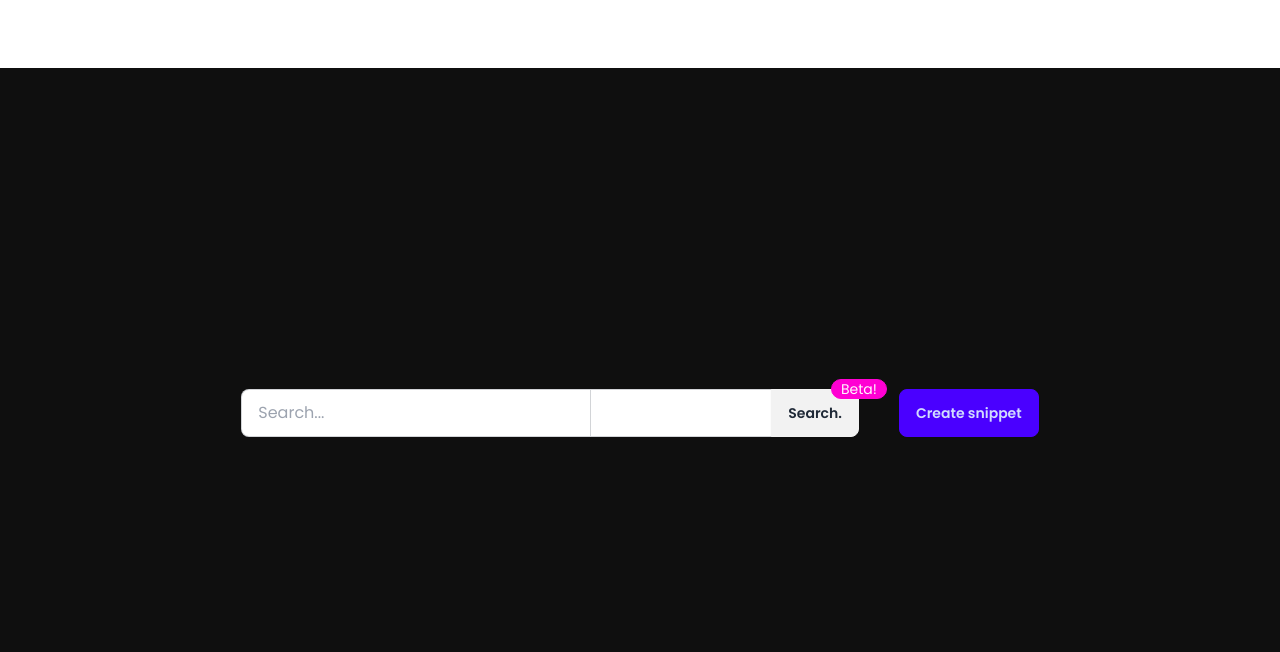
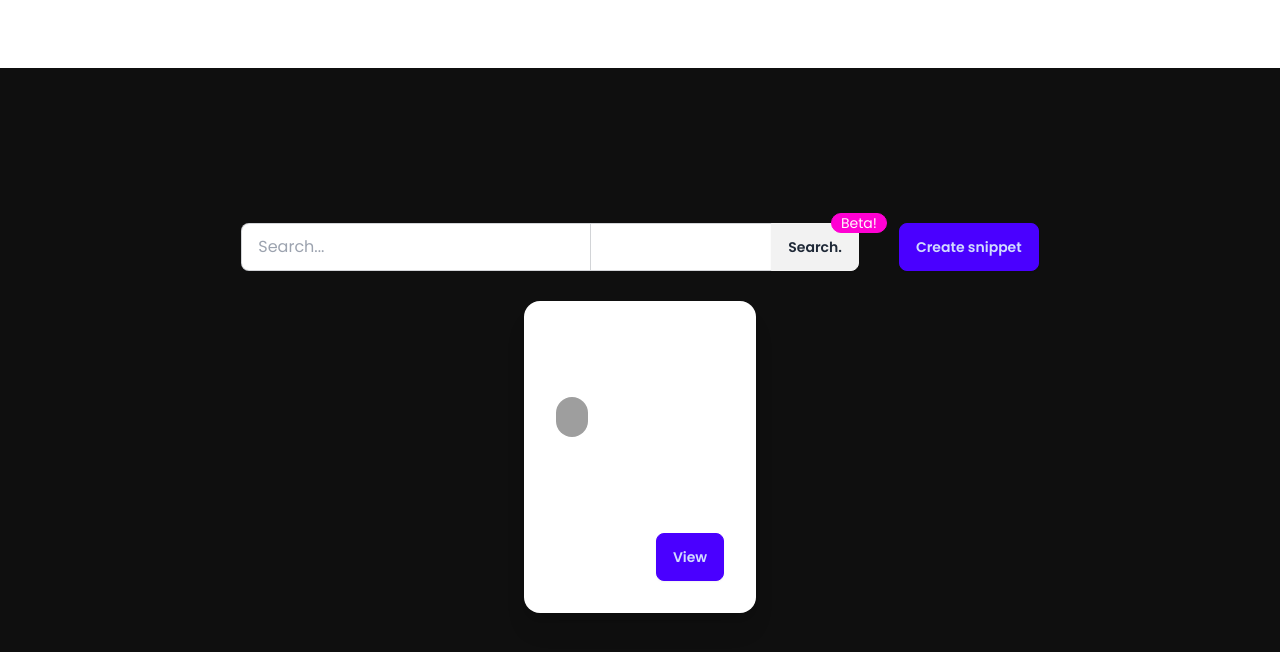
Before and after one commit to happyendermangit-archives/discord-snippets, a React (Vite) app: page / in a window 1280 px wide. Shown: the top 652 px of the page. Built offline with nearby package versions, Linux system fonts and the light colour scheme; grey boxes are pictures that could not be loaded.

Commit message:
add first snippet, and made it easy to write content of snippets

```diff
--- a/src/SnippetPage.jsx
+++ b/src/SnippetPage.jsx
@@ -13,6 +13,13 @@ export default function SnippetPage(){
     if (filteredSnippets.length === 0){
         return (<NotFound></NotFound>)
     }
+
+    fetch(`https://raw.githubusercontent.com/happyendermangit/discord-snippets/main/snippets/${filteredSnippets[0].id}.md`)
+    .then(e=>e.text())
+    .then(res=>{
+        filteredSnippets[0].code = res
+    })
+
     return (
         <div className="pb-400">
             <h1 className="break-words w-[1000px]">{ filteredSnippets[0].shortDesc }  </h1><br />
--- a/src/Snippets.js
+++ b/src/Snippets.js
@@ -1,4 +1,11 @@
 import Authors from "./Authors"
 
-const Snippets = []
+const Snippets = [
+    {
+        title:"Please post a snippet",
+        shortDesc:"Read this document please...",
+        id:"pls-add-snippet",
+        author:Authors.HAPPY_ENDERMAN,
+    }
+]
 export default Snippets
```
Also changed, not shown: snippets/pls-add-snippets.md (added, +3 -0 lines), 1 other file (tests, documents, lock files or other folders).
